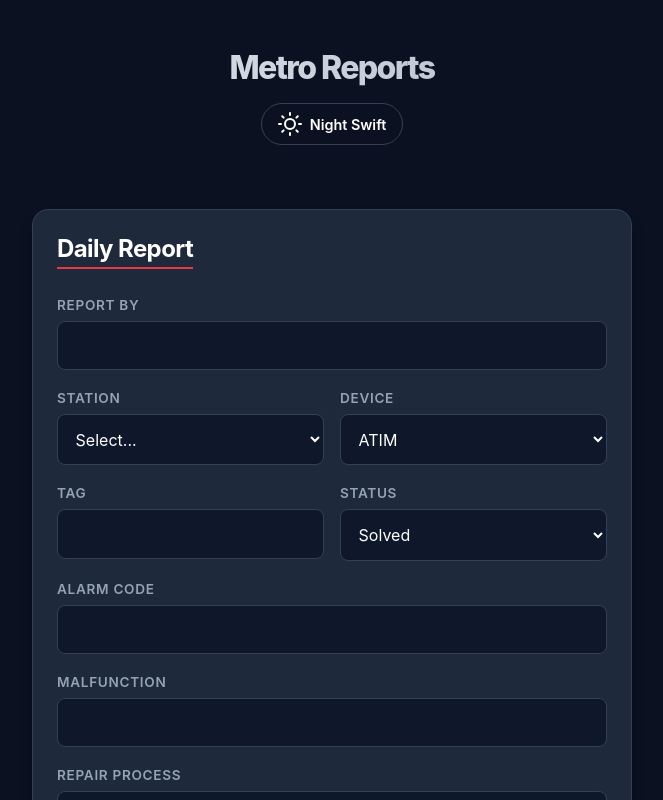
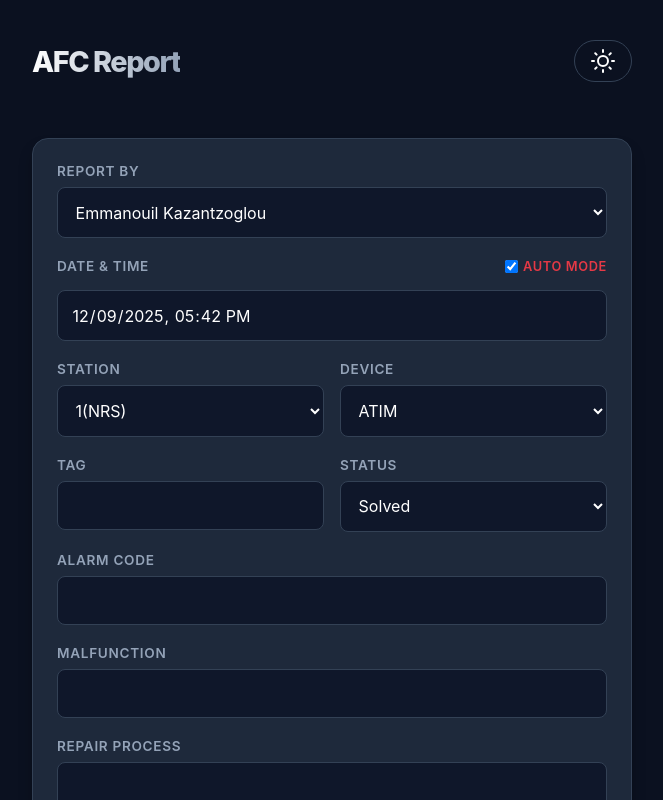
Before and after one commit to Kontses/AFC-Report, a Next.js app: page / in a window 1280 px wide. Shown: the top 800 px of the page, without its empty margins (308-971 px from the left). Built offline with nearby package versions, Linux system fonts and the light colour scheme.

Commit message:
Report Form choises updated

```diff
--- a/src/app/page.module.css
+++ b/src/app/page.module.css
@@ -5,19 +5,27 @@
 }
 
 .header {
-  padding: 2rem 0;
-  text-align: center;
+  padding: 1.5rem 0;
   margin-bottom: 2rem;
 }
 
+.headerContent {
+  display: flex;
+  justify-content: space-between;
+  align-items: center;
+  max-width: 600px;
+  margin: 0 auto;
+}
+
 .header h1 {
-  font-size: 2rem;
+  font-size: 1.8rem;
   font-weight: 800;
   background: linear-gradient(to right, #fff, #94a3b8);
   -webkit-background-clip: text;
   background-clip: text;
   color: transparent;
   letter-spacing: -0.05em;
+  margin: 0;
 }
 
 .main {
--- a/src/app/page.tsx
+++ b/src/app/page.tsx
@@ -8,8 +8,8 @@ export default function Home() {
   return (
     <div className={styles.page}>
       <header className={styles.header}>
-        <h1>Metro Reports</h1>
-        <div style={{ display: 'flex', justifyContent: 'center', marginTop: '1rem' }}>
+        <div className={styles.headerContent}>
+          <h1>AFC Report</h1>
           <ThemeToggle />
         </div>
       </header>
--- a/src/components/PendingReports.tsx
+++ b/src/components/PendingReports.tsx
@@ -10,6 +10,7 @@ export default function PendingReports() {
 
     useEffect(() => {
         // Load initial
+        // eslint-disable-next-line react-hooks/set-state-in-effect
         setReports(getLocalReports().filter(r => !r.synced));
 
         // Simple poll to refresh list if new reports are added (rudimentary sync)
--- a/src/components/ReportForm.tsx
+++ b/src/components/ReportForm.tsx
@@ -1,6 +1,6 @@
 "use client";
 
-import { useState } from "react";
+import { useState, useEffect } from "react";
 import styles from "./ReportForm.module.css";
 import { saveReportLocal } from "../lib/storage";
 
@@ -18,11 +18,19 @@ export default function ReportForm() {
     assignedTo: "",
     finalResult: "OK",
     comments: "",
+    reportedDate: "", // stores the ISO or formatted string
   });
 
-  /*
-  // Removed useEffect to avoid lint warning. Logic moved to handleChange.
-  */
+  const [autoTime, setAutoTime] = useState(true);
+
+  useEffect(() => {
+    // Load saved reporter from local storage
+    const savedReporter = localStorage.getItem("lastReporter");
+    if (savedReporter) {
+      // eslint-disable-next-line react-hooks/set-state-in-effect
+      setFormData(prev => ({ ...prev, reportBy: savedReporter }));
+    }
+  }, []);
 
   const handleChange = (e: React.ChangeEvent<HTMLInputElement | HTMLSelectElement | HTMLTextAreaElement>) => {
     const { name, value } = e.target;
@@ -36,19 +44,78 @@ export default function ReportForm() {
         newData.repairProcess = "Cleaning Printer Sensor";
       }
 
+      // Save reporter to local storage immediately when changed
+      if (name === "reportBy") {
+        localStorage.setItem("lastReporter", value);
+      }
+
       return newData;
     });
   };
 
+  useEffect(() => {
+    // Initialize date if empty
+    if (!formData.reportedDate && autoTime) {
+      const now = new Date();
+      now.setMinutes(now.getMinutes() - now.getTimezoneOffset());
+      setFormData(prev => ({ ...prev, reportedDate: now.toISOString().slice(0, 16) }));
+    }
+  }, []);
+
+  const handleAutoTimeChange = (e: React.ChangeEvent<HTMLInputElement>) => {
+    const isChecked = e.target.checked;
+    setAutoTime(isChecked);
+
+    if (isChecked) {
+      // Set current local time immediately
+      const now = new Date();
+      now.setMinutes(now.getMinutes() - now.getTimezoneOffset());
+      setFormData(prev => ({ ...prev, reportedDate: now.toISOString().slice(0, 16) }));
+    }
+  };
+
   const handleSubmit = (e: React.FormEvent) => {
     e.preventDefault();
-    console.log("Submitting report:", formData);
+
+    // Determine final timestamp
+    let finalDate = new Date();
+    if (!autoTime && formData.reportedDate) {
+      finalDate = new Date(formData.reportedDate);
+    }
+
+    // Format to Greek locale: d/M/yyyy h:mm tt
+    // Example: 9/12/2025 2:00 μμ
+    const formattedDate = finalDate.toLocaleString('el-GR', {
+      day: 'numeric',
+      month: 'numeric',
+      year: 'numeric',
+      hour: '2-digit',
+      minute: '2-digit',
+      hour12: true
+    }).replace('pm', 'μμ').replace('am', 'πμ');
+
+    const submissionData = {
+      ...formData,
+      reportedDate: formattedDate
+    };
+
+    console.log("Submitting report:", submissionData);
 
     try {
-      saveReportLocal(formData);
+      saveReportLocal(submissionData);
       alert("Report saved locally!");
-      // Reset form or redirect
-      setFormData(prev => ({ ...prev, tag: "", alarmCode: "", comments: "" })); // Keep user/station for convenience?
+      // Reset form (keep reporter, maybe station)
+      setFormData(prev => ({
+        ...prev,
+        tag: "",
+        alarmCode: "",
+        comments: "",
+        malfunction: "",
+        repairProcess: "",
+        // If autoTime is true, we don't need to reset reportedDate as it's generated on submit.
+        // If autoTime is false, maybe keep it or clear it? Clearing for now.
+        reportedDate: ""
+      }));
     } catch (error) {
       console.error("Failed to save", error);
       alert("Error saving report");
@@ -57,22 +124,60 @@ export default function ReportForm() {
 
   return (
     <form className={styles.form} onSubmit={handleSubmit}>
-      <h2>Daily Report</h2>
 
       <div className={styles.group}>
         <label htmlFor="reportBy">Report By</label>
-        <input type="text" id="reportBy" name="reportBy" value={formData.reportBy} onChange={handleChange} required />
+        <select id="reportBy" name="reportBy" value={formData.reportBy} onChange={handleChange} required>
+          <option value="Emmanouil Kazantzoglou">Emmanouil Kazantzoglou</option>
+          <option value="Konstantinos Saltzoglou">Konstantinos Saltzoglou</option>
+          <option value="Dimitris Mpazakas">Dimitris Mpazakas</option>
+          <option value="Nikos Tsiagkas">Nikos Tsiagkas</option>
+          <option value="Kostantinos Andreadis">Kostantinos Andreadis</option>
+          <option value="Vassilis Kontses">Vassilis Kontses</option>
+        </select>
+      </div>
+
+      <div className={styles.group}>
+        <div style={{ display: 'flex', justifyContent: 'space-between', alignItems: 'center', marginBottom: '0.5rem' }}>
+          <label htmlFor="reportedDate" style={{ marginBottom: 0 }}>Date & Time</label>
+          <label style={{ fontSize: '0.8rem', display: 'flex', alignItems: 'center', cursor: 'pointer', gap: '0.3rem', color: 'var(--primary)' }}>
+            <input
+              type="checkbox"
+              checked={autoTime}
+              onChange={handleAutoTimeChange}
+              style={{ width: 'auto', margin: 0 }}
+            />
+            Auto Mode
+          </label>
+        </div>
+        <input
+          type="datetime-local"
+          id="reportedDate"
+          name="reportedDate"
+          value={formData.reportedDate}
+          onChange={handleChange}
+          disabled={autoTime}
+          required={!autoTime}
+        />
       </div>
 
       <div className={styles.row}>
         <div className={styles.group}>
           <label htmlFor="station">Station</label>
           <select id="station" name="station" value={formData.station} onChange={handleChange} required>
-            <option value="">Select...</option>
             <option value="1(NRS)">1(NRS)</option>
             <option value="2(DMK)">2(DMK)</option>
             <option value="3(VNZ)">3(VNZ)</option>
-            {/* Add more stations */}
+            <option value="4(AGS)">4(AGS)</option>
+            <option value="5(SNT)">5(SNT)</option>
+            <option value="6(PNP)">6(PNP)</option>
+            <option value="7(PPF)">7(PPF)</option>
+            <option value="8(EFK)">8(EFK)</option>
+            <option value="9(FLM)">9(FLM)</option>
+            <option value="10(ANP)">10(ANP)</option>
+            <option value="11(MRT)">11(MRT)</option>
+            <option value="12(VLG)">12(VLG)</option>
+            <option value="13(NEL)">13(NEL)</option>
           </select>
         </div>
         <div className={styles.group}>
@@ -80,6 +185,9 @@ export default function ReportForm() {
           <select id="device" name="device" value={formData.device} onChange={handleChange}>
             <option value="ATIM">ATIM</option>
             <option value="GATE">GATE</option>
+            <option value="ATLAS">ATLAS</option>
+            <option value="CIT">CIT</option>
+            <option value="Other">Other</option>
           </select>
         </div>
       </div>
@@ -87,13 +195,15 @@ export default function ReportForm() {
       <div className={styles.row}>
         <div className={styles.group}>
           <label htmlFor="tag">Tag</label>
-          <input type="number" id="tag" name="tag" value={formData.tag} onChange={handleChange} required />
+          <input type="number" id="tag" name="tag" value={formData.tag} onChange={handleChange} min="1" max="19" required />
         </div>
         <div className={styles.group}>
           <label htmlFor="status">Status</label>
           <select id="status" name="status" value={formData.status} onChange={handleChange}>
             <option value="Solved">Solved</option>
-            <option value="Pending">Pending</option>
+            <option value="In Progress">In Progress</option>
+            <option value="Rejected">Rejected</option>
+            <option value="Out Of Service">Out Of Service</option>
           </select>
         </div>
       </div>
--- a/src/components/ThemeProvider.tsx
+++ b/src/components/ThemeProvider.tsx
@@ -18,6 +18,7 @@ export function ThemeProvider({ children }: { children: React.ReactNode }) {
         // Check local storage or preference
         const saved = localStorage.getItem("theme") as Theme;
         if (saved) {
+            // eslint-disable-next-line react-hooks/set-state-in-effect
             setTheme(saved);
             document.documentElement.setAttribute("data-theme", saved);
         } else {
--- a/src/components/ThemeToggle.tsx
+++ b/src/components/ThemeToggle.tsx
@@ -7,7 +7,7 @@ export default function ThemeToggle() {
     const { theme, toggleTheme } = useTheme();
 
     return (
-        <button onClick={toggleTheme} className={styles.toggle} aria-label="Toggle Theme">
+        <button onClick={toggleTheme} className={styles.toggle} aria-label="Toggle Theme" data-version="2">
             {theme === "dark" ? (
                 // Sun Icon
                 <svg xmlns="http://www.w3.org/2000/svg" width="24" height="24" viewBox="0 0 24 24" fill="none" stroke="currentColor" strokeWidth="2" strokeLinecap="round" strokeLinejoin="round">
@@ -27,7 +27,6 @@ export default function ThemeToggle() {
                     <path d="M21 12.79A9 9 0 1 1 11.21 3 7 7 0 0 0 21 12.79z"></path>
                 </svg>
             )}
-            <span className={styles.label}>Night Swift</span>
         </button>
     );
 }
```
